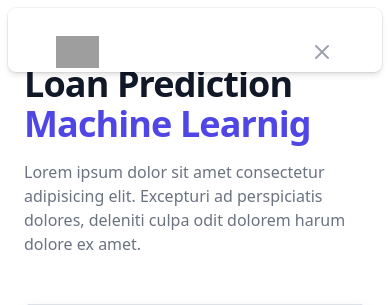
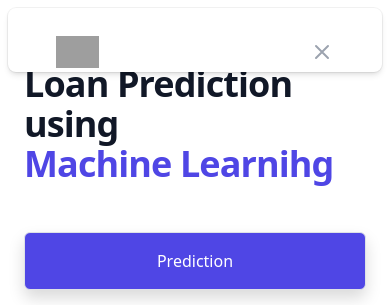
Before and after one commit to Punit-More31/loan_prediction_ML_project, a Flask app: page / in a window 390 px wide. Shown: the top 305 px of the page. Run offline with Flask 2, Linux system fonts and the light colour scheme; parts of the project's set-up code (start-up, migrations or seed data) failed here and were passed over; grey boxes are pictures that could not be loaded.

Commit message:
Add files via upload

```diff
--- a/app.py
+++ b/app.py
@@ -91,12 +91,12 @@ def predict():
         # print(prediction)
 
         if(prediction=="N"):
-            prediction="No"
+            prediction="Aproved"
         else:
-            prediction="Yes"
+            prediction="Rejected"
 
 
-        return render_template("prediction.html", prediction_text="loan status is {}".format(prediction))
+        return render_template("prediction.html", prediction_text="loan status :{}".format(prediction))
 
 
 
--- a/templates/index.html
+++ b/templates/index.html
@@ -59,12 +59,10 @@
       <main class="mt-10 mx-auto max-w-7xl px-4 sm:mt-12 sm:px-6 md:mt-16 lg:mt-20 lg:px-8 xl:mt-28">
         <div class="sm:text-center lg:text-left">
           <h1 class="text-4xl tracking-tight font-extrabold text-gray-900 sm:text-5xl md:text-6xl">
-            <span class="block xl:inline">Loan Prediction</span>
-            <span class="block text-indigo-600 xl:inline">Machine Learnig </span>
+            <span class="block xl:inline">Loan Prediction using</span>
+            <span class="block text-indigo-600 xl:inline">Machine Learnihg  </span>
           </h1>
-          <p class="mt-3 text-base text-gray-500 sm:mt-5 sm:text-lg sm:max-w-xl sm:mx-auto md:mt-5 md:text-xl lg:mx-0">
-            Lorem ipsum dolor sit amet consectetur adipisicing elit. Excepturi ad perspiciatis dolores, deleniti culpa odit dolorem harum dolore ex amet.
-          </p>
+
           <div class="mt-5 sm:mt-8 sm:flex sm:justify-center lg:justify-start">
             <div class="rounded-md shadow">
               <a href="./predict" class="w-full flex items-center justify-center px-8 py-3 border border-transparent text-base font-medium rounded-md text-white bg-indigo-600 hover:bg-indigo-700 md:py-4 md:text-lg md:px-10">
```
